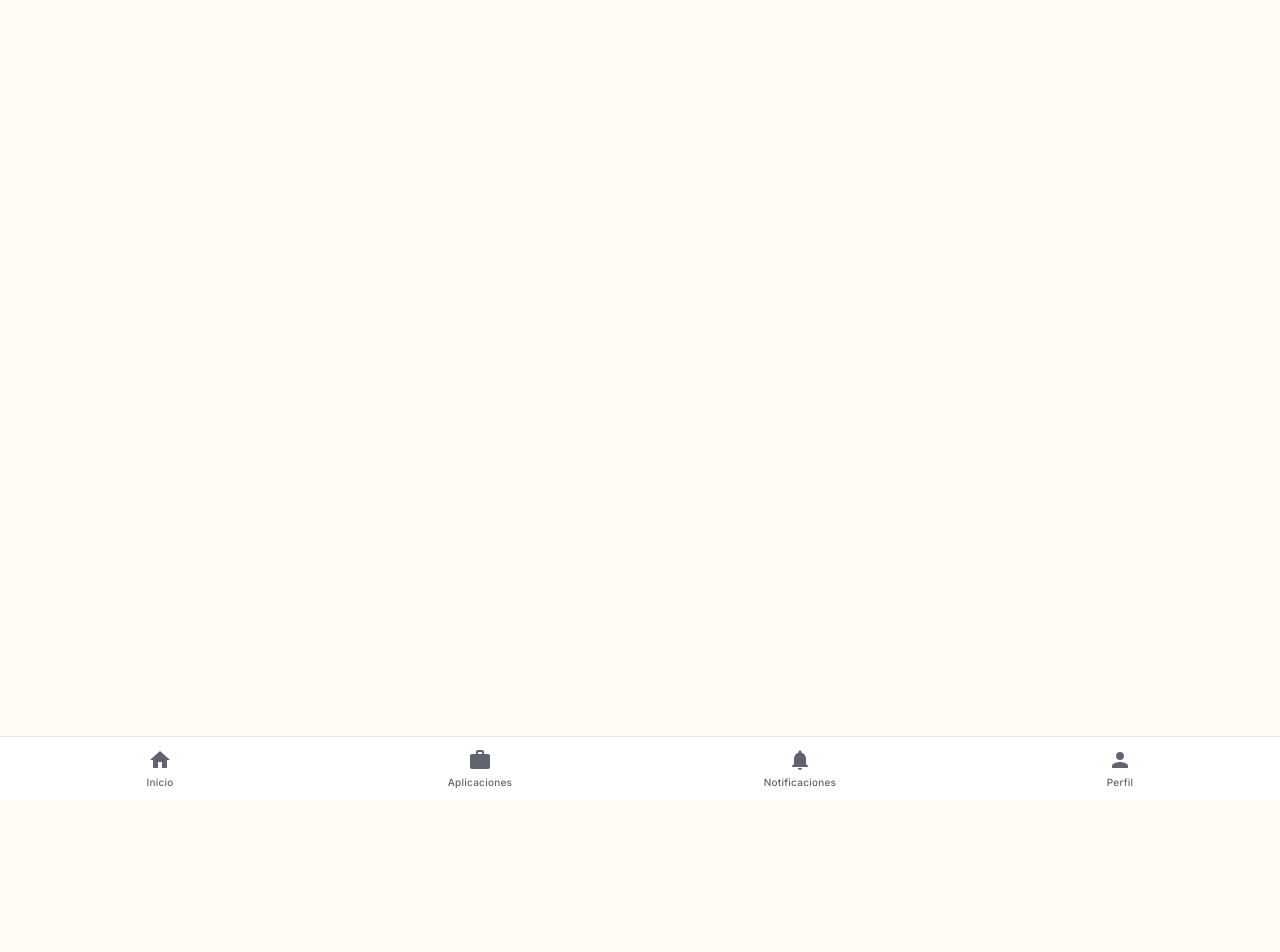
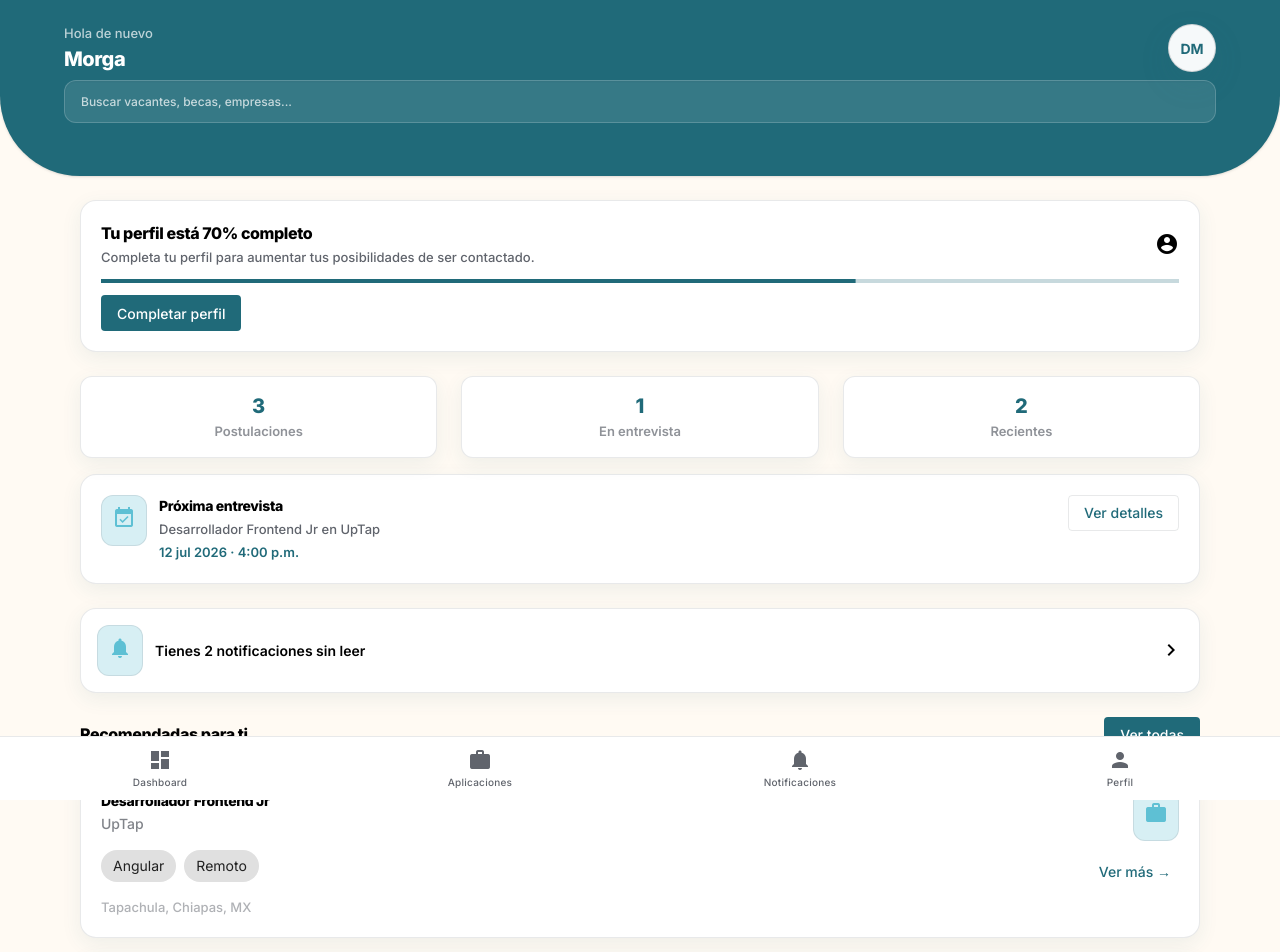
Before and after one commit to morga-dev/talentbridge-web, an Angular app: page /dashboard-student in a window 1280 px wide. Before the commit this address led to /. Shown: the top 952 px of the page. Before the commit the page ends 800 px from the top, so only its background shows below. Built offline with nearby package versions, Linux system fonts and the light colour scheme.

Commit message:
Dashboard for students created

```diff
--- a/src/app/app.routes.ts
+++ b/src/app/app.routes.ts
@@ -14,9 +14,13 @@ export const routes: Routes = [
         loadComponent : () => import('./features/auth/pages/register/register.component').then(m => m.RegisterComponent)
     },
     {
-        path : 'home',
-        loadComponent : () => import('./features/home/pages/home/home.component').then(m => m.HomeComponent)
+        path : 'dashboard-student',
+        loadComponent : () => import('./features/student/pages/dashboard/dashboard.component').then(m => m.StudentDashboardComponent)
     },
+    // {
+    //     path : 'dashboard-company',
+    //     loadComponent : () => import('./features/company/pages/dashboard/dashboard.component').then(m => m.CompanyDashboardComponent)
+    // }
     {
         path : 'applications',
         loadComponent : () => import('./features/student/pages/applications/application-list/application-list.component').then(m => m.ApplicationListComponent)
@@ -25,12 +29,10 @@ export const routes: Routes = [
         path : 'applications/:id',
         loadComponent : () => import('./features/student/pages/applications/application-detail/application-detail.component').then(m => m.ApplicationDetailComponent)
     },
-    // Student profile
     {
         path : 'profile-student',
         loadComponent : () => import('./features/student/pages/profile/profile.component').then(m => m.ProfileComponent)
     },
-    // Company profile
     {
         path : 'profile-company',
         loadComponent : () => import('./features/company/pages/profile/profile.component').then(m => m.ProfileComponent)
--- a/src/app/features/auth/pages/login/login.component.html
+++ b/src/app/features/auth/pages/login/login.component.html
@@ -75,7 +75,7 @@
                 <div class="pt-2">
                     <button type="submit" [disabled]="loginForm.invalid"
                         class="app-button-primary w-full rounded-2xl py-4 text-center text-base font-bold hover:brightness-105 active:scale-[0.99] transition-all cursor-pointer flex items-center justify-center gap-2 disabled:opacity-50 disabled:pointer-events-none"
-                        (click)="navigateToHome()" >
+                        (click)="navigateToDashboard()" >
                         <mat-icon class="w-4 h-4 text-[16px]" aria-hidden="true">arrow_forward</mat-icon>
                         Iniciar sesión
                     </button>
--- a/src/app/features/auth/pages/login/login.component.ts
+++ b/src/app/features/auth/pages/login/login.component.ts
@@ -58,7 +58,7 @@ export class LoginComponent {
     console.log('Iniciando sesión con LinkedIn...');
   }
 
-  navigateToHome(): void {
-    this.router.navigate(['/home']);
+  navigateToDashboard(): void {
+    this.router.navigate(['/dashboard-student']);
   }
 }
--- /dev/null
+++ b/src/app/features/student/pages/dashboard/dashboard.component.html
@@ -0,0 +1,105 @@
+<main class="min-h-screen bg-talent-bg pb-24 transition-colors duration-200">
+
+    <app-page-header>
+        <div class="flex items-center justify-between">
+            <div class="text-white">
+                <p class="text-md font-medium text-white/70">Hola de nuevo</p>
+                <h1 class="text-2xl font-extrabold tracking-tight mt-0.5">{{ userName }}</h1>
+            </div>
+
+            <div
+                class="app-surface-strong h-12 w-12 rounded-full border border-white/20 flex items-center justify-center font-bold text-base text-talent-primary select-none">
+                {{ userInitials }}
+            </div>
+        </div>
+
+        <app-search-input placeholder="Buscar vacantes, becas, empresas..." />
+    </app-page-header>
+
+    <div class="max-w-6xl mx-auto px-4 mt-6 space-y-6">
+
+        <!-- Progreso del perfil -->
+        @if (profileCompletion() < 100) { <section class="app-card rounded-2xl p-5 space-y-3">
+            <div class="flex items-center justify-between gap-3">
+                <div>
+                    <h2 class="text-lg font-extrabold text-talent-text tracking-tight">Tu perfil está {{
+                        profileCompletion() }}% completo</h2>
+                    <p class="text-md font-medium text-talent-text-secondary mt-0.5">
+                        Completa tu perfil para aumentar tus posibilidades de ser contactado.
+                    </p>
+                </div>
+                <mat-icon class="text-talent-primary shrink-0">account_circle</mat-icon>
+            </div>
+
+            <mat-progress-bar mode="determinate" [value]="profileCompletion()" />
+
+            <button type="button" mat-flat-button color="primary" (click)="onCompleteProfile()">
+                Completar perfil
+            </button>
+            </section>
+            }
+
+            <app-metric-cards [items]="metrics()" />
+
+            <!-- Próxima entrevista -->
+            @if (upcomingInterview(); as interview) {
+            <section class="app-card rounded-2xl p-5 flex items-start gap-3">
+                <div class="app-icon-badge p-2.5 rounded-xl shrink-0">
+                    <mat-icon class="flex items-center justify-center">event_available</mat-icon>
+                </div>
+
+                <div class="flex-1 space-y-1">
+                    <h2 class="text-base font-extrabold text-talent-text tracking-tight">Próxima entrevista</h2>
+                    <p class="text-md font-medium text-talent-text-secondary">
+                        {{ interview.jobTitle }} en {{ interview.company }}
+                    </p>
+                    <p class="text-md font-semibold text-talent-primary">
+                        {{ interview.date }} · {{ interview.time }}
+                    </p>
+                </div>
+
+                <button type="button" mat-stroked-button color="primary" (click)="onViewInterviewDetails()">
+                    Ver detalles
+                </button>
+            </section>
+            }
+
+            <!-- Notificaciones sin leer -->
+            @if (unreadNotificationsCount() > 0) {
+            <button type="button"
+                class="app-card rounded-2xl p-4 w-full flex items-center justify-between gap-3 text-left transition-all hover:shadow-md"
+                (click)="onViewNotifications()">
+                <div class="flex items-center gap-3">
+                    <div class="app-icon-badge p-2.5 rounded-xl shrink-0">
+                        <mat-icon class="flex items-center justify-center">notifications</mat-icon>
+                    </div>
+                    <p class="text-base font-semibold text-talent-text">
+                        Tienes {{ unreadNotificationsCount() }} notificaciones sin leer
+                    </p>
+                </div>
+                <mat-icon class="text-talent-text-secondary/50">chevron_right</mat-icon>
+            </button>
+            }
+
+            <!-- Recomendaciones -->
+            <section class="space-y-4">
+                <div class="flex items-center justify-between">
+                    <h2 class="text-lg font-extrabold text-talent-text tracking-tight">Recomendadas para ti</h2>
+                    <button type="button" mat-flat-button color="primary" class="text-xs" (click)="onViewAllJobs()">
+                        Ver todas
+                    </button>
+                </div>
+
+                <div class="grid gap-4 grid-cols-1">
+                    @for (job of recommendedJobs(); track job.title) {
+                    <app-job-card [job]="job" />
+                    } @empty {
+                    <p class="app-empty-state rounded-2xl px-4 py-6 text-base text-center">
+                        No hay vacantes disponibles en este momento.
+                    </p>
+                    }
+                </div>
+            </section>
+
+    </div>
+</main>
--- /dev/null
+++ b/src/app/features/student/pages/dashboard/dashboard.component.ts
@@ -0,0 +1,91 @@
+import { Component, computed, inject, signal } from '@angular/core';
+import { CommonModule } from '@angular/common';
+import { Router } from '@angular/router';
+import { MatIconModule } from '@angular/material/icon';
+import { MatButtonModule } from '@angular/material/button';
+import { MatProgressBarModule } from '@angular/material/progress-bar';
+import { PageHeaderComponent, SearchInputComponent, MetricCardsComponent, MetricCard } from '../../../../shared/components';
+import { JobCardComponent } from '../../../../shared/components/job-card/job-card.component';
+import { Job } from '../../../../shared/models/jobs.model';
+import { UpcomingInterview } from '../../models/student.model';
+
+@Component({
+  selector: 'app-student-dashboard',
+  standalone: true,
+  imports: [
+    CommonModule,
+    PageHeaderComponent,
+    SearchInputComponent,
+    MetricCardsComponent,
+    MatIconModule,
+    MatButtonModule,
+    MatProgressBarModule,
+    JobCardComponent
+  ],
+  templateUrl: './dashboard.component.html'
+})
+export class StudentDashboardComponent {
+  private router = inject(Router);
+
+  userName = 'Morga';
+  userInitials = 'DM';
+
+  readonly profileCompletion = signal(70);
+
+  readonly metrics = computed<MetricCard[]>(() => [
+    { label: 'Postulaciones', value: 3 },
+    { label: 'En entrevista', value: 1 },
+    { label: 'Recientes', value: 2 }
+  ]);
+
+  readonly upcomingInterview = signal<UpcomingInterview | null>({
+    jobTitle: 'Desarrollador Frontend Jr',
+    company: 'UpTap',
+    date: '12 jul 2026',
+    time: '4:00 p.m.'
+  });
+
+  readonly unreadNotificationsCount = signal(2);
+
+  // Datos de prueba
+  readonly recommendedJobs = signal<Job[]>([
+    {
+      title: 'Desarrollador Frontend Jr',
+      company: 'UpTap',
+      tags: ['Angular', 'Remoto'],
+      location: 'Tapachula, Chiapas, MX'
+    },
+    {
+      title: 'Practicante de QA',
+      company: 'Politécnica',
+      tags: ['Manual Testing', 'SQL'],
+      location: 'Híbrido · Tapachula, Chiapas, MX'
+    },
+    {
+      title: 'Soporte Técnico Jr',
+      company: 'Grupo Monkey',
+      tags: ['Redes', 'Presencial'],
+      location: 'Tapachula, Chiapas, MX'
+    }
+  ]);
+
+  onSearch(query: string): void {
+    this.router.navigate(['/'], { queryParams: { q: query } });
+  }
+
+  onCompleteProfile(): void {
+    this.router.navigate(['/profile-student']);
+  }
+
+  onViewAllJobs(): void {
+    this.router.navigate(['/']);
+  }
+
+  onViewNotifications(): void {
+    this.router.navigate(['/notifications']);
+  }
+
+  onViewInterviewDetails(): void {
+    this.router.navigate(['/applications']);
+  }
+}
--- a/src/app/layout/bottom-nav/bottom-nav.component.ts
+++ b/src/app/layout/bottom-nav/bottom-nav.component.ts
@@ -26,7 +26,7 @@ export class BottomNavComponent {
 	readonly isHidden = computed(() => this.navigationEnd()['hideBottomNav'] === true);
 
 	readonly navItems = [
-		{ icon: 'home', label: 'Inicio', route: '/home' },
+		{ icon: 'dashboard', label: 'Dashboard', route: '/dashboard-student' },
 		{ icon: 'work', label: 'Aplicaciones', route: '/applications' },
 		{ icon: 'notifications', label: 'Notificaciones', route: '/notifications' },
 		{ icon: 'person', label: 'Perfil', route: '/profile-student' },
```
Also changed, not shown: src/app/features/student/models/student.model.ts (+7 -0 lines), src/app/features/student/pages/dashboard/dashboard.component.css (added), 1 other file (tests, documents, lock files or other folders).
